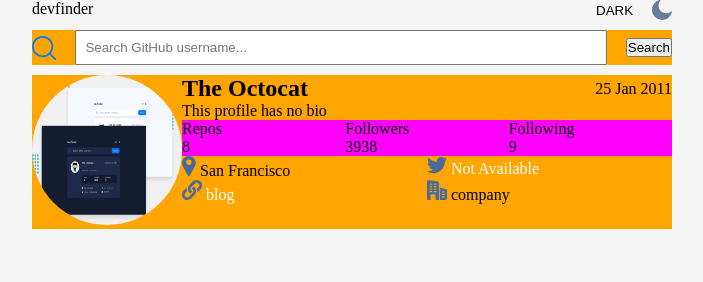
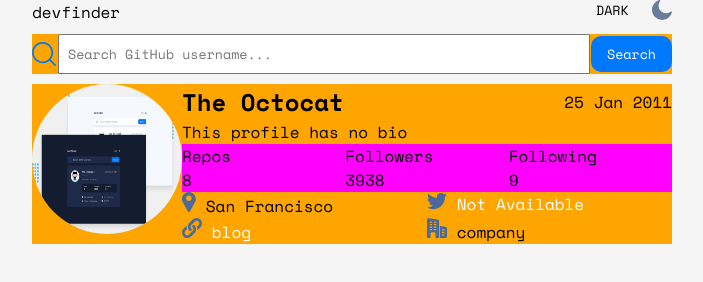
Before and after one commit to nlukic97/github-user-search, a website: page public/index.html in a window 1280 px wide. Shown: the whole page, without its empty margins (288-991 px from the left). Drawn offline with nearby package versions, Linux system fonts and the light colour scheme.

Commit message:
search button styled, added blue where necessary

```diff
--- a/public/index.html
+++ b/public/index.html
@@ -4,6 +4,11 @@
   <meta charset="UTF-8">
   <meta name="viewport" content="width=device-width, initial-scale=1.0">
   <link rel="icon" type="image/png" sizes="32x32" href="./assets/favicon-32x32.png">
+
+  <!-- Font family - Space Mono -->
+  <link rel="preconnect" href="https://fonts.googleapis.com">
+  <link rel="preconnect" href="https://fonts.gstatic.com" crossorigin>
+  <link href="https://fonts.googleapis.com/css2?family=Space+Mono:wght@400;700&display=swap" rel="stylesheet">
 
   <!-- Stylesheet -->
   <link rel="stylesheet" href="css/style.css">
--- a/public/scss/main.scss
+++ b/public/scss/main.scss
@@ -9,6 +9,7 @@
 body {
     background-color: whitesmoke; //add light color
     color:black;
+    font-family: 'Space Mono', monospace;
 
     &.dark {
         background-color: var(--background-body-dark);
@@ -64,6 +65,7 @@
 
         .button-box {
             #theme-btn {
+                font-family: 'Space Mono', monospace;
                 display: flex;
                 align-items: center;
                 justify-content: space-between;
@@ -104,6 +106,7 @@
         display: flex;
         align-items: center;
         justify-content: space-between;
+
         #search-icon {
             // display: subgrid;
         }
@@ -113,6 +116,16 @@
             height: 100%;
             padding: 0.5rem;
             width: 80%;
+            font-family: 'Space Mono', monospace;
+        }
+
+        #search-btn {
+            font-family: 'Space Mono', monospace;
+            background-color: #0079FF;
+            border: none;
+            border-radius: 10px; //not sure about this
+            padding: 0.5rem 1rem;
+            color: #fff;
         }
     }
 
@@ -140,6 +153,9 @@
                 }
 
                 .login-container {
+                    #login {
+                        color: #0079FF;
+                    }
                     .error-message {
                         display: none;
                     }
```
Also changed, not shown: public/css/style.css, 1 other file.
